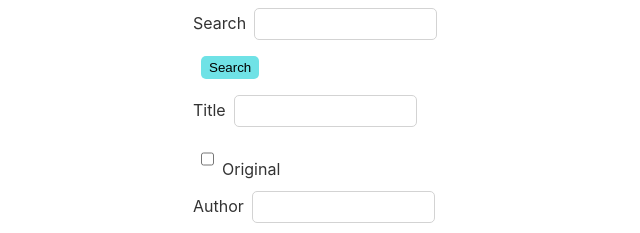
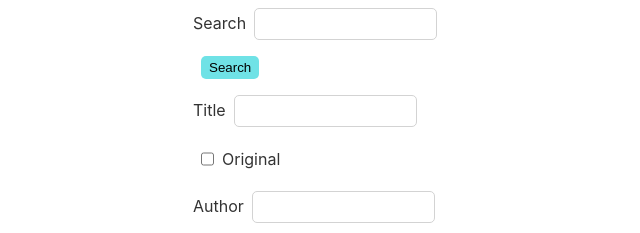
Before and after one commit to alebrij3/beek-api, a React (Create React App) app: page / in a window 1280 px wide. Shown: the top 233 px of the page, without its empty margins (122-762 px from the left). Built offline with nearby package versions, Linux system fonts and the light colour scheme.

Commit message:
ALIGN the checkbox with the label

```diff
--- a/src/App.css
+++ b/src/App.css
@@ -35,6 +35,10 @@ form {
 form label {
   width: 100%;
 }
+label.checkbox {
+  display: flex;
+  align-items: center;
+}
 .remove-btn {
   color: red;
   background: none;
--- a/src/components/Search.jsx
+++ b/src/components/Search.jsx
@@ -71,6 +71,8 @@ const Search = () => {
       .then(response => response.json())
       .then(result => console.log(result))
       .catch(error => console.log('error', error));
+
+    document.getElementById('add-book').reset()
   }
 
   return(
@@ -83,11 +85,11 @@ const Search = () => {
       <button type="submit">Search</button>
     </form>
 
-    <form action="" onSubmit={addAudiobook}>
+    <form id="add-book" action="" onSubmit={addAudiobook}>
       <label htmlFor=""> Title
         <input type="text" name="title"/>
       </label>
-      <label htmlFor="">
+      <label className="checkbox" htmlFor="">
         <input type="checkbox" name="original"/>
         Original
       </label>
```
